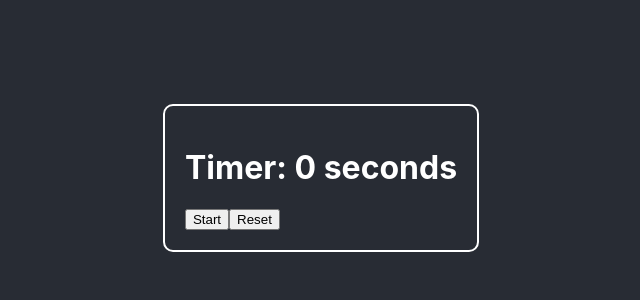
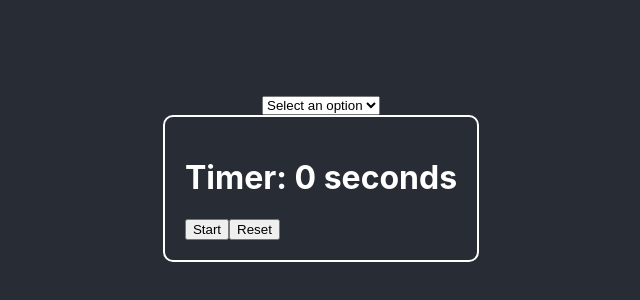
Before and after one commit to Rosenmatt1/pe-web-app, a React (Create React App) app: page / in a window 1280 px wide. Shown: the part 222-522 px from the top of the page, without its empty margins (319-959 px from the left). Built offline with nearby package versions, Linux system fonts and the light colour scheme.

Commit message:
Added an options variable

```diff
--- a/src/App.tsx
+++ b/src/App.tsx
@@ -1,10 +1,19 @@
 import React from 'react';
 import Timer from './components/timer'
+import Dropdown from './components/dropdown'
 import './App.css';
+
+
+const options = ['Option 1', 'Option 2', 'Option 3'];
+
+const handleSelectOption = (option: string) => {
+    console.log(`Selected option: ${option}`);
+  };
 
 function App() {
   return (
     <div className="peapp">
+         <Dropdown options={options} onSelectOption={handleSelectOption} />
         <Timer/>
     </div>
   );
--- /dev/null
+++ b/src/components/dropdown.tsx
@@ -0,0 +1,33 @@
+import React, { useState } from 'react';
+
+interface DropdownProps {
+  options: string[];
+  onSelectOption: (option: string) => void;
+}
+
+const Dropdown: React.FC<DropdownProps> = ({ options, onSelectOption }) => {
+  const [selectedOption, setSelectedOption] = useState<string | any>(null);
+
+  const handleOptionSelect = (option: string) => {
+    setSelectedOption(option);
+    onSelectOption(option);
+  };
+
+  return (
+    <div>
+      <select
+        value={selectedOption}
+        onChange={(e) => handleOptionSelect(e.target.value)}
+      >
+        <option value="">Select an option</option>
+        {options.map((option, index) => (
+          <option key={index} value={option}>
+            {option}
+          </option>
+        ))}
+      </select>
+    </div>
+  );
+};
+
+export default Dropdown;
```
